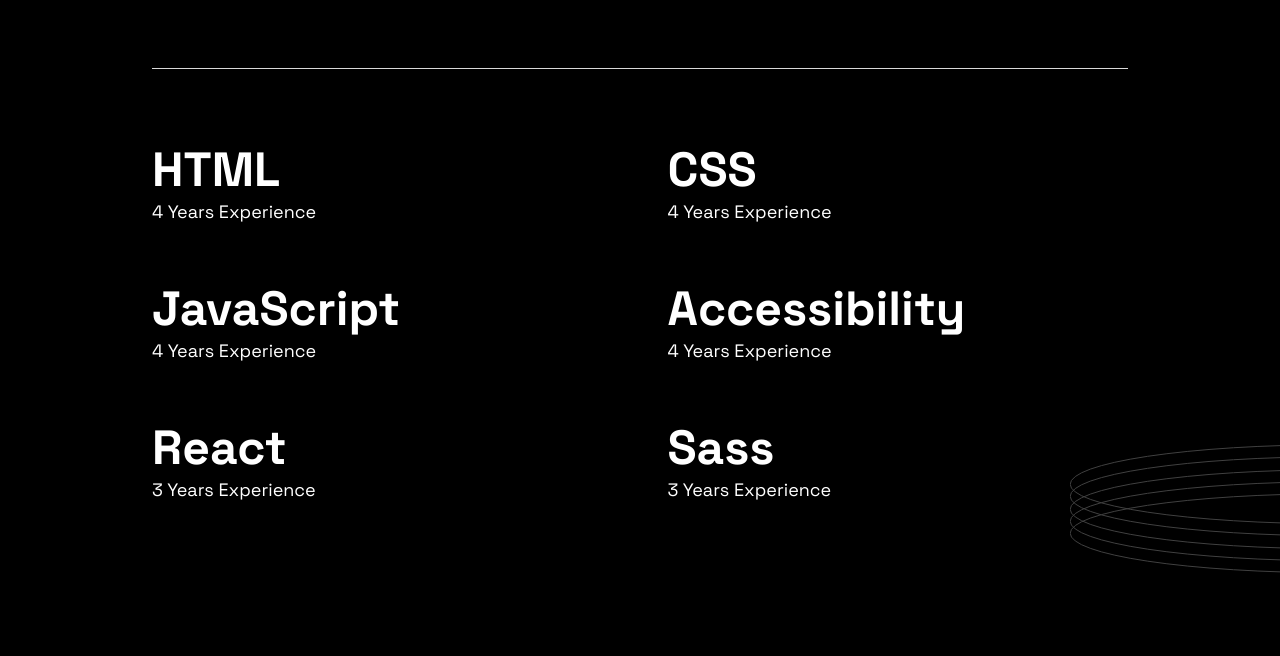
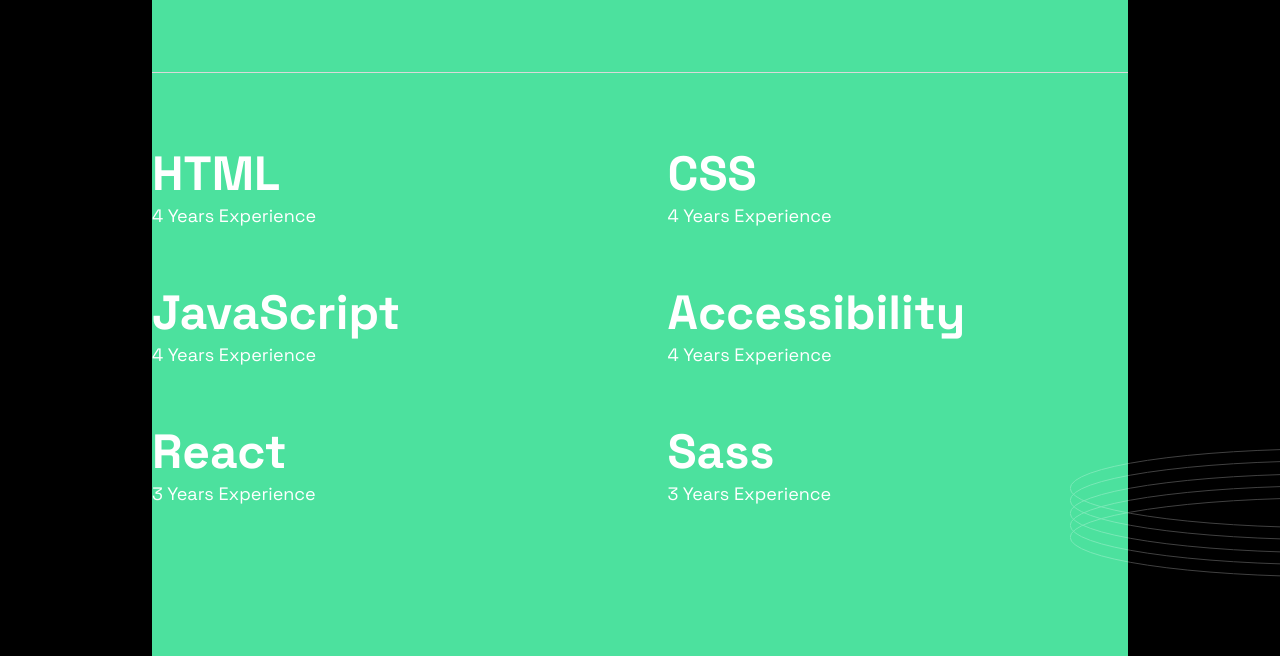
Before and after one commit to scm-htethtetkhine/Portfolio, a plain HTML site: page index.html in a window 1280 px wide. Shown: the part 727-1383 px from the top of the page. Drawn offline with Linux system fonts and the light colour scheme.

Commit message:
fixd style.css by feature-hh

```diff
--- a/style.css
+++ b/style.css
@@ -20,6 +20,8 @@
 .wrapper {
   width: 80%;
   margin: 0 auto;
+  background-color: #4ce19e;
+  font-size: 30px;
 }
 
 nav h2 {
```
